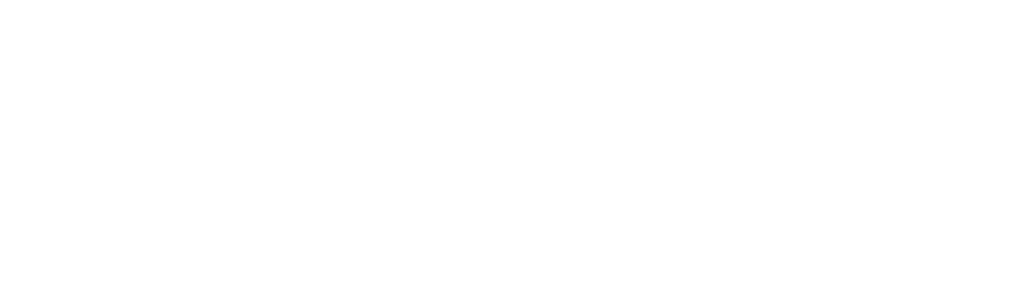
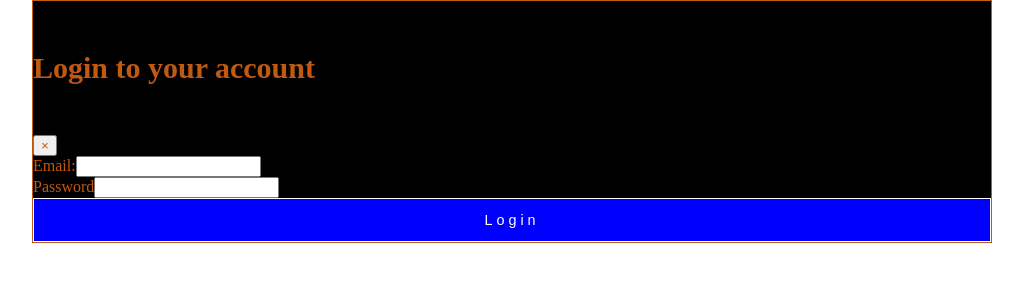
Before and after one commit to Bearpaw11/speech_app, a React (Create React App) app in the folder client/: page /Login in a window 1280 px wide. Shown: the top 300 px of the page, without its empty margins (128-1151 px from the left). Built offline with nearby package versions, Linux system fonts and the light colour scheme.

Commit message:
Changed paths and added Shauna's signup html as a component instead, also added modal component

```diff
--- a/client/public/index.html
+++ b/client/public/index.html
@@ -5,34 +5,21 @@
     <meta name="viewport" content="width=device-width, initial-scale=1" />
     <meta name="theme-color" content="#000000" />
     <meta name="description" content="Speech Therapy App"/>
-    <!--
-      manifest.json provides metadata used when your web app is installed on a
-      user's mobile device or desktop. See https://developers.google.com/web/fundamentals/web-app-manifest/
-    -->
+
     <link rel="manifest" href="%PUBLIC_URL%/manifest.json" />
-    <!--
-      Notice the use of %PUBLIC_URL% in the tags above.
-      It will be replaced with the URL of the `public` folder during the build.
-      Only files inside the `public` folder can be referenced from the HTML.
 
-      Unlike "/favicon.ico" or "favicon.ico", "%PUBLIC_URL%/favicon.ico" will
-      work correctly both with client-side routing and a non-root public URL.
-      Learn how to configure a non-root public URL by running `npm run build`.
-    -->
-    <title>React App</title>
+    <title>Speech Therapy</title>
   </head>
   <body>
     <noscript>You need to enable JavaScript to run this app.</noscript>
     <div id="root"></div>
-    <!--
-      This HTML file is a template.
-      If you open it directly in the browser, you will see an empty page.
 
-      You can add webfonts, meta tags, or analytics to this file.
-      The build step will place the bundled scripts into the <body> tag.
 
-      To begin the development, run `npm start` or `yarn start`.
-      To create a production bundle, use `npm run build` or `yarn build`.
-    -->
+<!-- MODAL FOR LOGIN -->
+
+
+
+
+
   </body>
 </html>
--- a/client/src/App.css
+++ b/client/src/App.css
@@ -13,3 +13,38 @@
     color: rgb(17, 86, 155);
     text-align: center;
 }
+
+
+.modal-content {
+    background-color: black;
+    border: solid 1px #c15911;
+    color: #c15911;
+
+    }
+
+    .close {
+      color: #c15911;
+    }
+
+    .modal-header, .modal-footer {
+      border: none;
+    }
+
+    .modal-title {
+      font-family:'Shadows Into Light', cursive;
+      font-size: 30px;
+    }
+
+    .loginBtn {
+      font-size: .9em;
+      color: #fff;
+      background: blue;
+      outline: none;
+      border: 1px solid;
+      cursor: pointer;
+      padding: 0.9em;
+      -webkit-appearance: none;
+      width: 100%;
+      margin: 0;
+      letter-spacing: 4px;
+    }
--- a/client/src/App.js
+++ b/client/src/App.js
@@ -4,8 +4,8 @@ import About from './components/pages/About.js';
 import Home from './components/pages/Home.js';
 import { BrowserRouter as Router, Route } from "react-router-dom";
 import Contact from "./components/pages/Contact.js";
-// import Profile from "./client/src/components/pages/Profile.js";
-// import Results from "../client/src/components/pages/Results.js";
+import SignUp from "./components/pages/SignUp.js";
+import Modal from "./components/Layouts/Modal.js";
 
 export class App extends React.Component {
     render() {
@@ -15,9 +15,11 @@ export class App extends React.Component {
                     <Route exact path="/" component={Home} />
                     <Route exact path="/About" component={About} />
                     <Route exact path="/Contact" component={Contact} />
-                    {/* <Route exact path="/Profile" component={Profile} />
-                    <Route exact path="/Results" component={Results} /> */}
+                    <Route exact path="/Signup" component={SignUp} />
+                    <Route path="/Login" component={Modal} />
                 </Router>
+
+
             </div>
         );
     }
--- a/client/src/components/Layouts/Header.js
+++ b/client/src/components/Layouts/Header.js
@@ -1,5 +1,5 @@
 import React from "react";
-import "../layouts.css"
+import "./layouts.css"
 
 function Header() {
     return (
--- /dev/null
+++ b/client/src/components/Layouts/Modal.js
@@ -0,0 +1,40 @@
+import React from "react";
+
+function Modal() {
+    return (
+        <div>
+            <div className="modal fade" id="exampleModal" tabindex="-1" role="dialog" aria-hidden="true"></div>
+            <div className="modal-dialog" role="document">
+                <div className="modal-content">
+                    <div className="modal-header">
+                        <h5 className="modal-title" id="exampleModalLabel">Login to your account</h5>
+                            <button type="button" class="close" data-dismiss="modal" aria-label="Close">
+                                <span aria-hidden="true">&times;</span>
+                            </button>
+                    </div>
+
+                <div className="modal-body modalBodyStyle">
+
+                <form>
+                    <div className="form-group">
+                        <label for="inputEmail4">Email:</label>
+                            <input type="email" className="form-control" id="inputEmail4" placeholder="" aria-describedby="emailHelp" />
+                    </div>
+
+                    <div className="form-group">
+                        <label for="inputPassword6">Password</label>
+                            <input type="password" className="form-control" id="inputPassword6" />
+                    </div>
+              </form>
+
+            </div>
+                    <div className="modal-footer">
+                        <button type="button" id="login" className="btn btn-primary loginBtn">Login</button>
+                    </div>
+            </div>
+        </div>
+    </div>
+    )
+    }
+
+      export default Modal;
--- a/client/src/components/pages/About.js
+++ b/client/src/components/pages/About.js
@@ -2,7 +2,7 @@ import React from "react";
 import Header from '../Layouts/Header.js'
 import NavBar from '../Layouts/Navbar.js'
 import Footer from '../Layouts/Footer.js'
-import "../layouts.css";
+import "../Layouts/layouts.css";
 
 function About() {
     return (
--- /dev/null
+++ b/client/src/components/pages/SignUp.js
@@ -0,0 +1,38 @@
+import React from "react";
+import Header from '../Layouts/Header.js'
+import NavBar from '../Layouts/Navbar.js'
+import Footer from '../Layouts/Footer.js'
+import "../Layouts/layouts.css";
+
+function SignUp() {
+    return (
+        <div>
+        <NavBar />
+        <Header />
+        <div className="input-group input-group-lg"></div>
+            <div className="input-group-prepend">
+                <span class="input-group-text" id="inputGroup-sizing-lg">Username</span>
+            </div>
+
+        <input type="text" class="form-control" aria-label="Sizing example input" aria-describedby="inputGroup-sizing-lg" />
+
+      <form>
+        <div class="form-group">
+          <label for="exampleInputEmail1">Email address</label>
+          <input type="email" class="form-control" id="exampleInputEmail1" aria-describedby="emailHelp" />
+          <small id="emailHelp" class="form-text text-muted">We'll never share your email with anyone else.</small>
+            </div>
+        <div class="form-group">
+          <label for="exampleInputPassword1">Password</label>
+
+          <input type="password" class="form-control" id="exampleInputPassword1" />
+        </div>
+
+        <button type="submit" class="btn btn-primary">Submit</button>
+      </form>
+      <Footer />
+      </div>
+      )
+    }
+
+      export default SignUp;
```
Also changed, not shown: client/src/components/Layouts/layouts.css (renamed from client/src/components/layouts.css), client/src/logo.svg (deleted).
